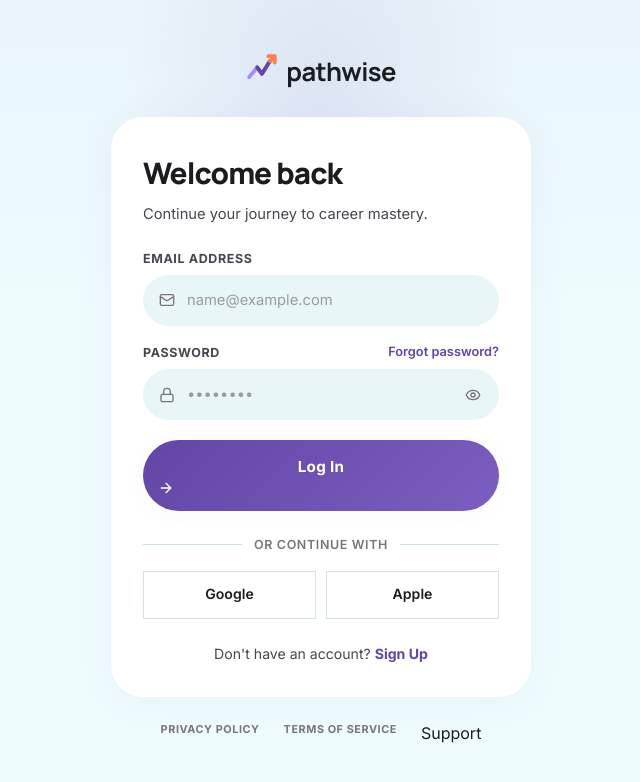
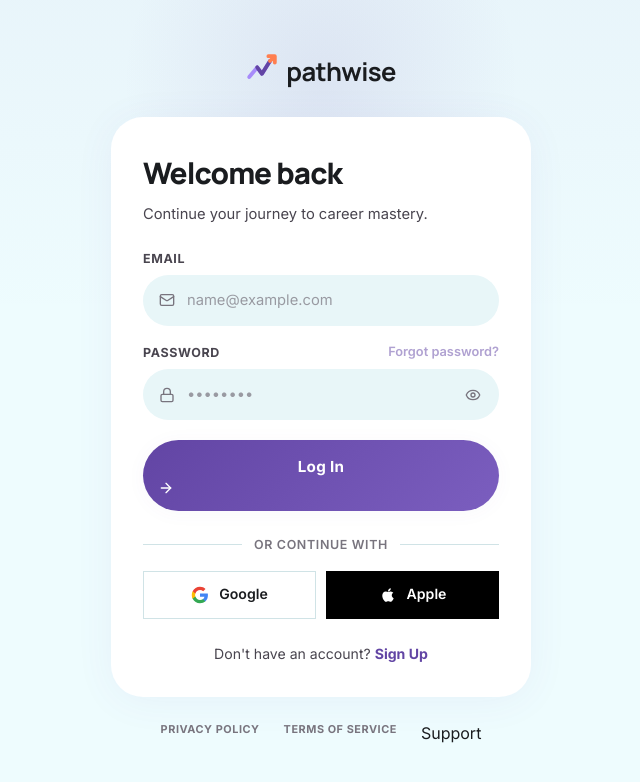
Before and after one commit to venomez-viper/PathWise, a React (Vite) app: page /signin in a window 1280 px wide. Shown: the top 782 px of the page, without its empty margins (319-959 px from the left). Built offline with nearby package versions, Linux system fonts and the light colour scheme; no server answers.

Commit message:
feat: wire Google and Apple sign-in on SignIn page
Co-Authored-By: Claude Sonnet 4.6 <noreply@anthropic.com>

```diff
--- a/src/pages/SignIn/index.tsx
+++ b/src/pages/SignIn/index.tsx
@@ -1,9 +1,13 @@
 import { useState } from 'react';
 import { Link, useNavigate } from 'react-router-dom';
 import { Mail, Lock, Eye, EyeOff, ArrowRight } from 'lucide-react';
+import { useGoogleLogin } from '@react-oauth/google';
 import Logo from '../../components/ui/Logo';
+import GoogleIcon from '../../components/icons/GoogleIcon';
+import AppleIcon from '../../components/icons/AppleIcon';
 import { auth, tokenStore } from '../../lib/api';
 import { useAuth } from '../../lib/auth-context';
+import { generateNonce, loadAppleSDK } from '../../lib/oauth';
 
 type AuthUser = {
   id: string;
@@ -17,13 +21,84 @@ export default function SignIn() {
   const navigate = useNavigate();
   const { login } = useAuth();
   const [showPassword, setShowPassword] = useState(false);
-  const [form,  setForm]  = useState({ email: '', password: '' });
+  const [form, setForm] = useState({ email: '', password: '' });
   const [error, setError] = useState('');
   const [loading, setLoading] = useState(false);
+  const [oauthLoading, setOauthLoading] = useState<'google' | 'apple' | null>(null);
 
   const set = (field: keyof typeof form) => (e: React.ChangeEvent<HTMLInputElement>) =>
     setForm(f => ({ ...f, [field]: e.target.value }));
 
+  const handleOAuthSuccess = (res: { token: string; user: AuthUser; isNewUser: boolean }) => {
+    tokenStore.set(res.token);
+    login(res.user);
+    navigate(res.isNewUser ? '/app/onboarding' : '/app');
+  };
+
+  // ── Google ──
+  const googleLogin = useGoogleLogin({
+    flow: 'auth-code',
+    onSuccess: async (codeResponse) => {
+      setOauthLoading('google');
+      setError('');
+      try {
+        const res = await auth.oauth({
+          provider: 'google',
+          code: codeResponse.code,
+          platform: 'web',
+        });
+        handleOAuthSuccess(res as { token: string; user: AuthUser; isNewUser: boolean });
+      } catch (err: unknown) {
+        setError(err instanceof Error ? err.message : 'Google sign-in failed. Please try again.');
+      } finally {
+        setOauthLoading(null);
+      }
+    },
+    onError: () => {
+      setError('Google sign-in was cancelled.');
+    },
+  });
+
+  // ── Apple ──
+  const handleAppleLogin = async () => {
+    setOauthLoading('apple');
+    setError('');
+    try {
+      await loadAppleSDK();
+      const nonce = generateNonce();
+
+      window.AppleID.auth.init({
+        clientId: import.meta.env.VITE_APPLE_SERVICE_ID ?? '',
+        scope: 'name email',
+        redirectURI: window.location.origin,
+        nonce,
+        usePopup: true,
+      });
+
+      const appleRes = await window.AppleID.auth.signIn();
+      const name = appleRes.user?.name
+        ? `${appleRes.user.name.firstName ?? ''} ${appleRes.user.name.lastName ?? ''}`.trim()
+        : undefined;
+
+      const res = await auth.oauth({
+        provider: 'apple',
+        code: appleRes.authorization.code,
+        name,
+        nonce,
+        platform: 'web',
+      });
+      handleOAuthSuccess(res as { token: string; user: AuthUser; isNewUser: boolean });
+    } catch (err: unknown) {
+      const msg = err instanceof Error ? err.message : '';
+      if (!msg.includes('popup_closed')) {
+        setError(msg || 'Apple sign-in failed. Please try again.');
+      }
+    } finally {
+      setOauthLoading(null);
+    }
+  };
+
+  // ── Email/Password ──
   const handleSubmit = async (e: React.FormEvent) => {
     e.preventDefault();
     setError('');
@@ -40,6 +115,8 @@ export default function SignIn() {
       setLoading(false);
     }
   };
+
+  const isLoading = loading || oauthLoading !== null;
 
   return (
     <div className="auth-page">
@@ -58,7 +135,7 @@ export default function SignIn() {
         <form className="auth-form" onSubmit={handleSubmit}>
           <div className="input-group">
             <div className="input-label-row">
-              <label className="input-label">Email Address</label>
+              <label className="input-label">Email</label>
             </div>
             <div className="input-wrap">
               <Mail size={16} className="input-icon" />
@@ -70,6 +147,7 @@ export default function SignIn() {
                 onChange={set('email')}
                 required
                 autoComplete="email"
+                disabled={isLoading}
               />
             </div>
           </div>
@@ -77,7 +155,7 @@ export default function SignIn() {
           <div className="input-group">
             <div className="input-label-row">
               <label className="input-label">Password</label>
-              <span className="auth-link-sm" style={{ cursor: 'default' }}>Forgot password?</span>
+              <span className="auth-link-sm" style={{ opacity: 0.5, cursor: 'not-allowed' }}>Forgot password?</span>
             </div>
             <div className="input-wrap">
               <Lock size={16} className="input-icon" />
@@ -89,6 +167,7 @@ export default function SignIn() {
                 onChange={set('password')}
                 required
                 autoComplete="current-password"
+                disabled={isLoading}
               />
               <button
                 type="button"
@@ -101,7 +180,7 @@ export default function SignIn() {
             </div>
           </div>
 
-          <button type="submit" className="btn-auth-primary" disabled={loading}>
+          <button type="submit" className="btn-auth-primary" disabled={isLoading}>
             {loading ? 'Signing in…' : <>Log In <ArrowRight size={16} /></>}
           </button>
         </form>
@@ -111,11 +190,27 @@ export default function SignIn() {
         </div>
 
         <div className="auth-social-row">
-          <button type="button" className="btn-auth-social">Google</button>
-          <button type="button" className="btn-auth-social">Apple</button>
+          <button
+            type="button"
+            className="btn-auth-social"
+            onClick={() => googleLogin()}
+            disabled={isLoading}
+          >
+            <GoogleIcon size={18} />
+            {oauthLoading === 'google' ? 'Signing in…' : 'Google'}
+          </button>
+          <button
+            type="button"
+            className="btn-auth-social btn-auth-social--apple"
+            onClick={handleAppleLogin}
+            disabled={isLoading}
+          >
+            <AppleIcon size={18} color="#fff" />
+            {oauthLoading === 'apple' ? 'Signing in…' : 'Apple'}
+          </button>
         </div>
 
-        <p className="auth-switch" style={{ marginTop: '1.5rem' }}>
+        <p className="auth-switch auth-switch--spaced">
           Don't have an account?{' '}
           <Link to="/signup" className="auth-link-bold">Sign Up</Link>
         </p>
```
